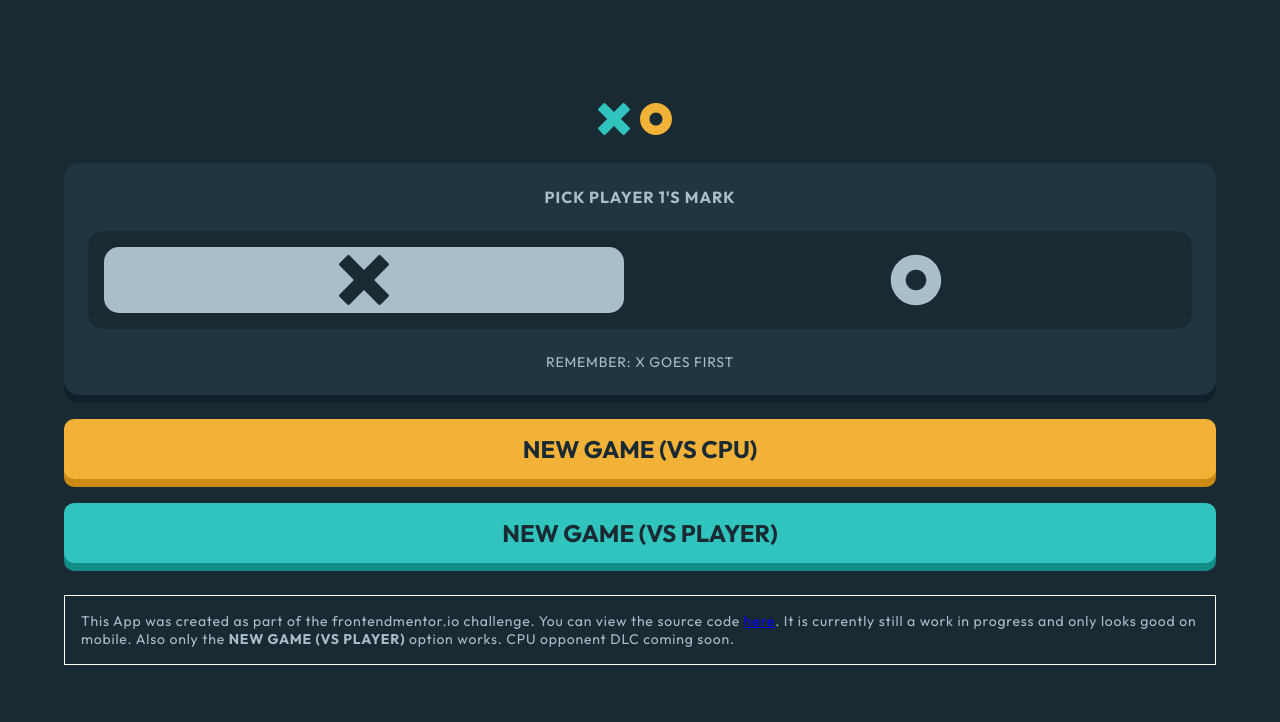
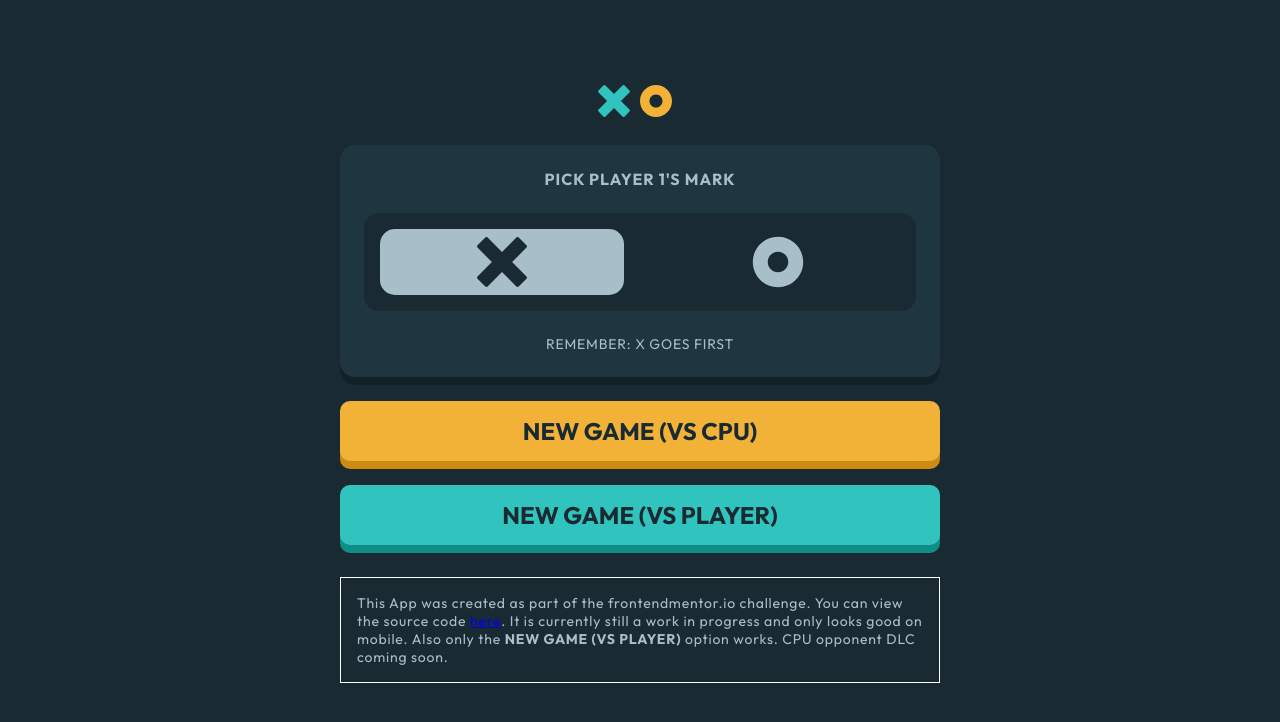
Before and after one commit to tyler-daigle/tic-tac-toe, a React (Create React App) app: page / in a window 1280 px wide. Shown: the top 722 px of the page. Built offline with nearby package versions, Linux system fonts and the light colour scheme.

Commit message:
fix style for larger screen

```diff
--- a/src/style/GameContainer.module.css
+++ b/src/style/GameContainer.module.css
@@ -1,5 +1,11 @@
 .gameContainer {
   width: 90%;
   margin: 0 auto;
-  min-height: 100vh;
+  /* min-height: 100vh; */
 }
+
+@media (min-width: 700px) {
+  .gameContainer {
+    max-width: 600px;
+  }
+}
```
